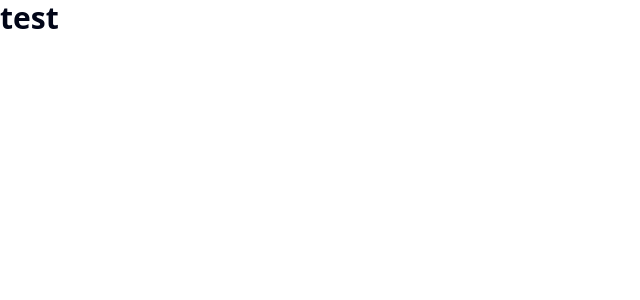
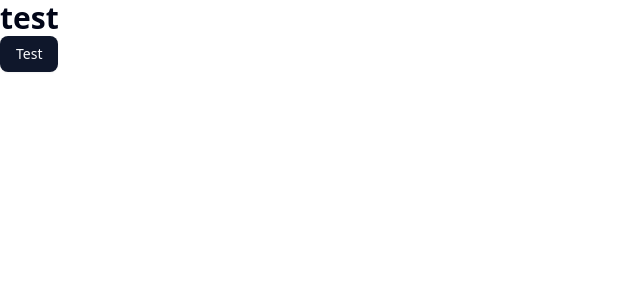
Before and after one commit to severusDude/stedoku, a React (Vite) app: page / in a window 1280 px wide. Shown: the top 300 px of the page, without its empty margins (0-640 px from the left). Built offline with nearby package versions, Linux system fonts and the light colour scheme.

Commit message:
feat (homepage): test shadcn button

```diff
--- /dev/null
+++ b/components/ui/button.jsx
@@ -0,0 +1,55 @@
+import * as React from "react"
+import { Slot } from "@radix-ui/react-slot"
+import { cva } from "class-variance-authority";
+
+import { cn } from "@/lib/utils"
+
+const buttonVariants = cva(
+  "inline-flex items-center justify-center gap-2 whitespace-nowrap rounded-md text-sm font-medium transition-all disabled:pointer-events-none disabled:opacity-50 [&_svg]:pointer-events-none [&_svg:not([class*='size-'])]:size-4 shrink-0 [&_svg]:shrink-0 outline-none focus-visible:border-ring focus-visible:ring-ring/50 focus-visible:ring-[3px] aria-invalid:ring-destructive/20 dark:aria-invalid:ring-destructive/40 aria-invalid:border-destructive",
+  {
+    variants: {
+      variant: {
+        default:
+          "bg-primary text-primary-foreground shadow-xs hover:bg-primary/90",
+        destructive:
+          "bg-destructive text-white shadow-xs hover:bg-destructive/90 focus-visible:ring-destructive/20 dark:focus-visible:ring-destructive/40 dark:bg-destructive/60",
+        outline:
+          "border bg-background shadow-xs hover:bg-accent hover:text-accent-foreground dark:bg-input/30 dark:border-input dark:hover:bg-input/50",
+        secondary:
+          "bg-secondary text-secondary-foreground shadow-xs hover:bg-secondary/80",
+        ghost:
+          "hover:bg-accent hover:text-accent-foreground dark:hover:bg-accent/50",
+        link: "text-primary underline-offset-4 hover:underline",
+      },
+      size: {
+        default: "h-9 px-4 py-2 has-[>svg]:px-3",
+        sm: "h-8 rounded-md gap-1.5 px-3 has-[>svg]:px-2.5",
+        lg: "h-10 rounded-md px-6 has-[>svg]:px-4",
+        icon: "size-9",
+      },
+    },
+    defaultVariants: {
+      variant: "default",
+      size: "default",
+    },
+  }
+)
+
+function Button({
+  className,
+  variant,
+  size,
+  asChild = false,
+  ...props
+}) {
+  const Comp = asChild ? Slot : "button"
+
+  return (
+    (<Comp
+      data-slot="button"
+      className={cn(buttonVariants({ variant, size, className }))}
+      {...props} />)
+  );
+}
+
+export { Button, buttonVariants }
--- a/package.json
+++ b/package.json
@@ -10,6 +10,7 @@
     "preview": "vite preview"
   },
   "dependencies": {
+    "@radix-ui/react-slot": "^1.2.3",
     "@tailwindcss/vite": "^4.1.7",
     "class-variance-authority": "^0.7.1",
     "clsx": "^2.1.1",
--- a/src/App.jsx
+++ b/src/App.jsx
@@ -1,7 +1,10 @@
+import { Button } from "@/components/ui/button";
+
 function App() {
 	return (
 		<>
 			<div className="text-3xl font-bold">test</div>
+			<Button>Test</Button>
 		</>
 	);
 }
```
Also changed, not shown: 1 other file (tests, documents, lock files or other folders).
